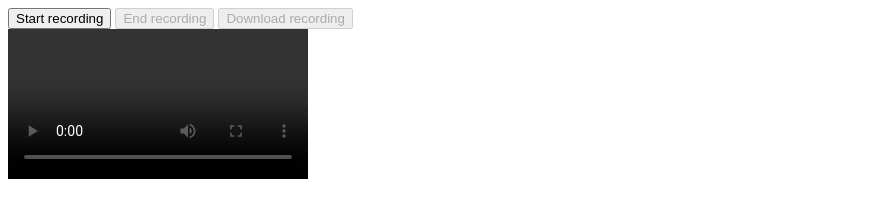
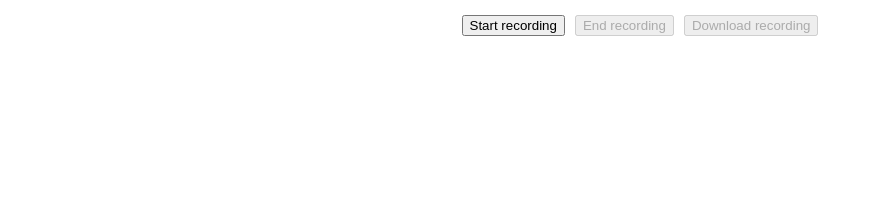
Before and after one commit to arun-1993/javascript-screen-recorder, a plain HTML site: page index.html in a window 1280 px wide. Shown: the whole page, without its empty margins (0-873 px from the left). Drawn offline with Linux system fonts and the light colour scheme.

Commit message:
feat: add basic styling

```diff
--- a/index.html
+++ b/index.html
@@ -3,6 +3,7 @@
     <head>
         <meta charset="UTF-8" />
         <meta name="viewport" content="width=device-width, initial-scale=1.0" />
+        <link rel="stylesheet" href="style.css" />
         <title>Screen Recorder</title>
     </head>
 
--- /dev/null
+++ b/style.css
@@ -0,0 +1,21 @@
+* {
+    margin: 5px;
+}
+
+body {
+    height: 100vh;
+    margin: 0;
+}
+
+div {
+    display: flex;
+    justify-content: center;
+    align-items: center;
+}
+
+video {
+    border: 1px solid #ccc;
+    height: 90vh;
+    max-width: 100%;
+    display: none;
+}
```
